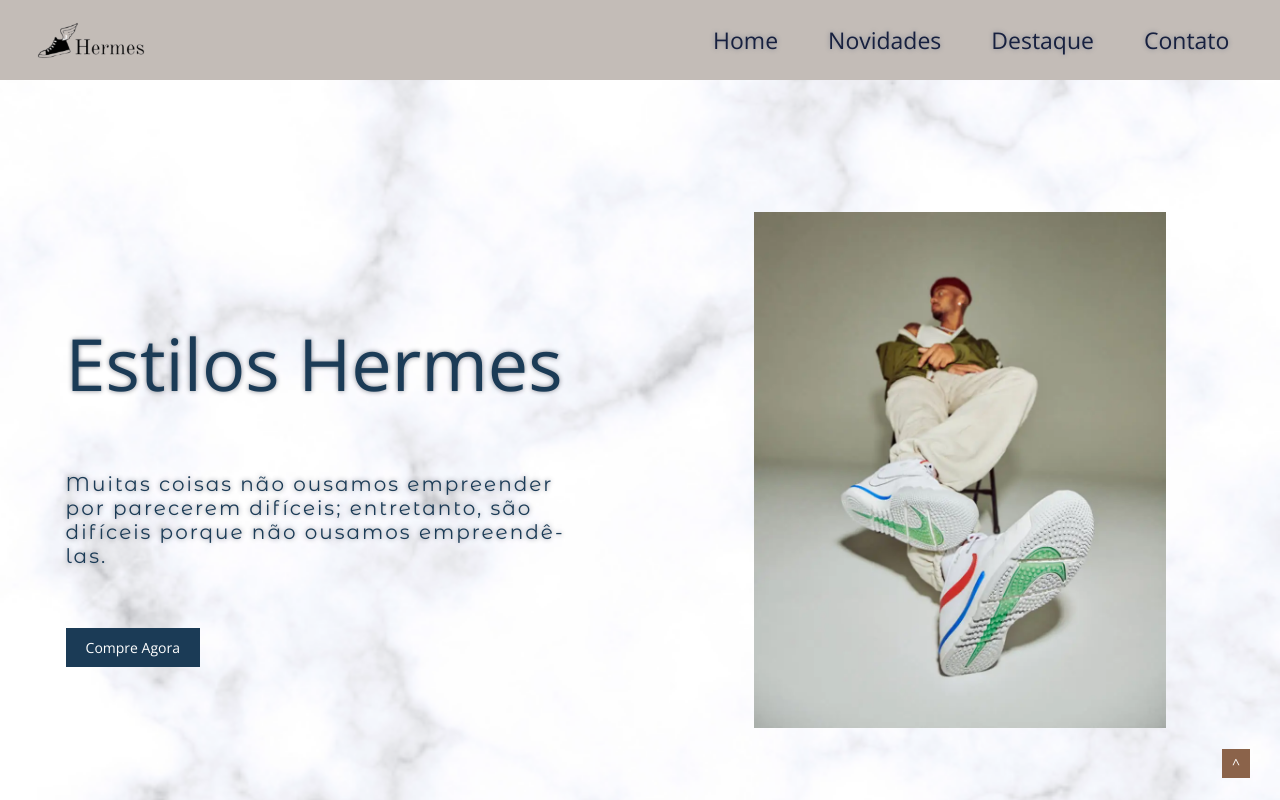
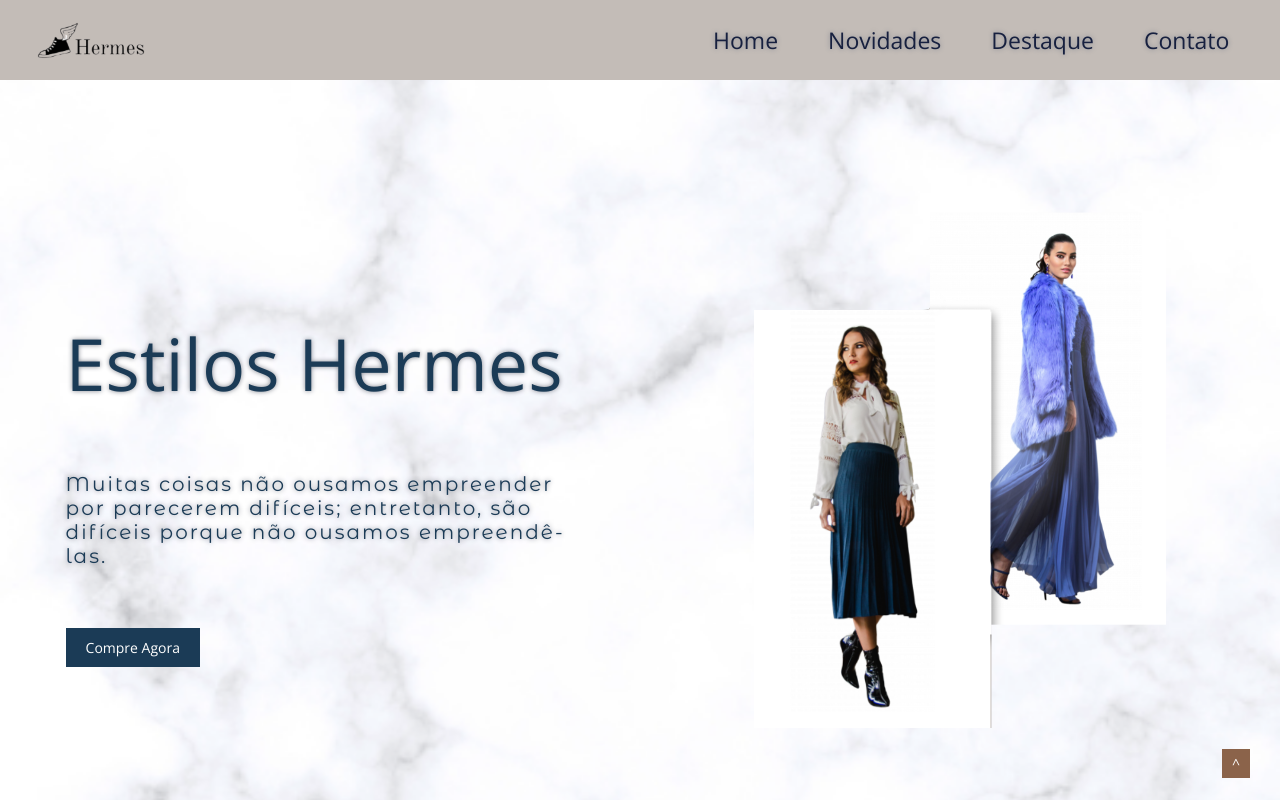
Before and after one commit to japuanga22/Projeto-em-grupo, a plain HTML site: page index.html in a window 1280 px wide. Shown: the top 800 px of the page. Drawn offline with nearby package versions, Linux system fonts and the light colour scheme.

Commit message:
acabadoas23.

```diff
--- a/index.html
+++ b/index.html
@@ -8,6 +8,7 @@
     <link rel="stylesheet" href="style.css">
     <link rel="stylesheet" href="https://cdnjs.cloudflare.com/ajax/libs/font-awesome/6.1.1/css/all.min.css" />
     <link rel="stylesheet" href="https://cdnjs.cloudflare.com/ajax/libs/OwlCarousel2/2.3.4/assets/owl.carousel.min.css"/>
+
 </head>
 <body>
 
@@ -44,7 +45,7 @@
                     </div>
                     <div class="right">
                         <div class="imagem">
-                            <img src="image/nike-air-sesh-5 .jpeg" alt="">
+                            <img src="image/r9.png" alt="">
                         </div>
 
                     </div>
```
Also changed, not shown: image/r9.png (added).
